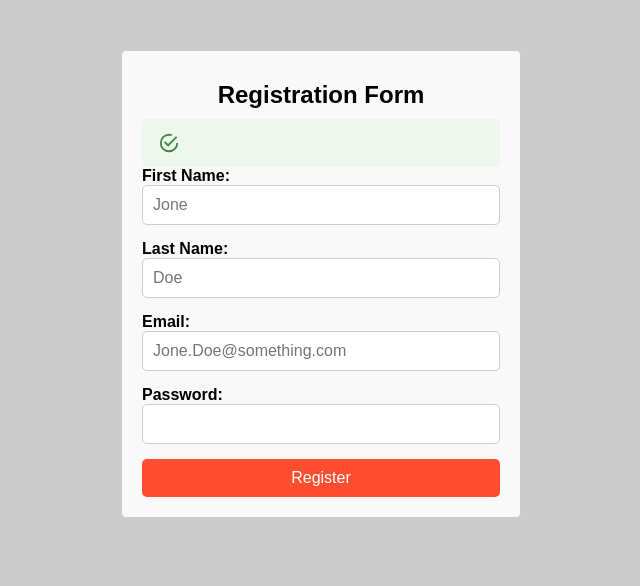
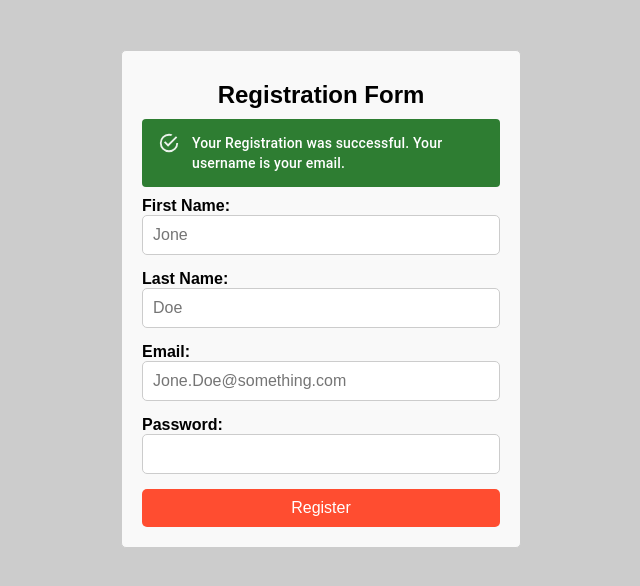
Before and after one commit to Mohamad-Gh/React_Apps, a React (Create React App) app in the folder car-rental-app/: page /Registration in a window 1280 px wide. Both pictures are taken after typing "Sample", "Sample", "name@example.com", "Sample123" into the empty fields and a click on the button "Register". Shown: the top 586 px of the page, without its empty margins (319-959 px from the left). Built offline with nearby package versions, Linux system fonts and the light colour scheme.

Commit message:
update the Alert for successful action

```diff
--- a/car-rental-app/src/components/Registration.jsx
+++ b/car-rental-app/src/components/Registration.jsx
@@ -37,7 +37,12 @@ function Registration() {
     <div className="overlay">
       <div className="registration-container">
         <h2>Registration Form</h2>
-        {done && <Alert />}
+        {done && (
+          <Alert variant="filled" severity="success">
+            {formData.firstName} Your Registration was successful. Your username
+            is your email.
+          </Alert>
+        )}
         <form onSubmit={handleSubmit} className="registration-form">
           <div className="form-group">
             <label htmlFor="firstName">First Name:</label>
--- a/car-rental-app/src/components/registration.css
+++ b/car-rental-app/src/components/registration.css
@@ -28,6 +28,7 @@
 }
 
 .registration-form {
+  margin-top: 10px;
   display: flex;
   flex-direction: column;
 }
```
